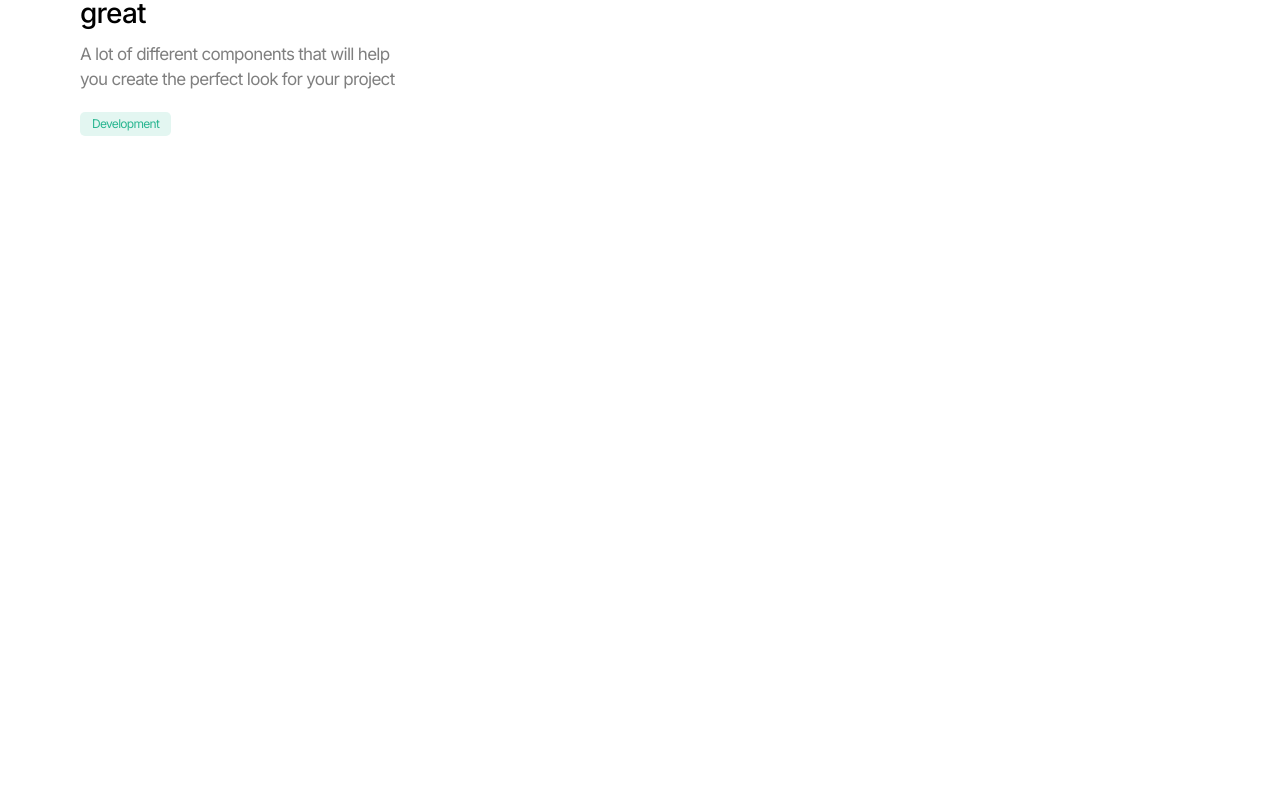
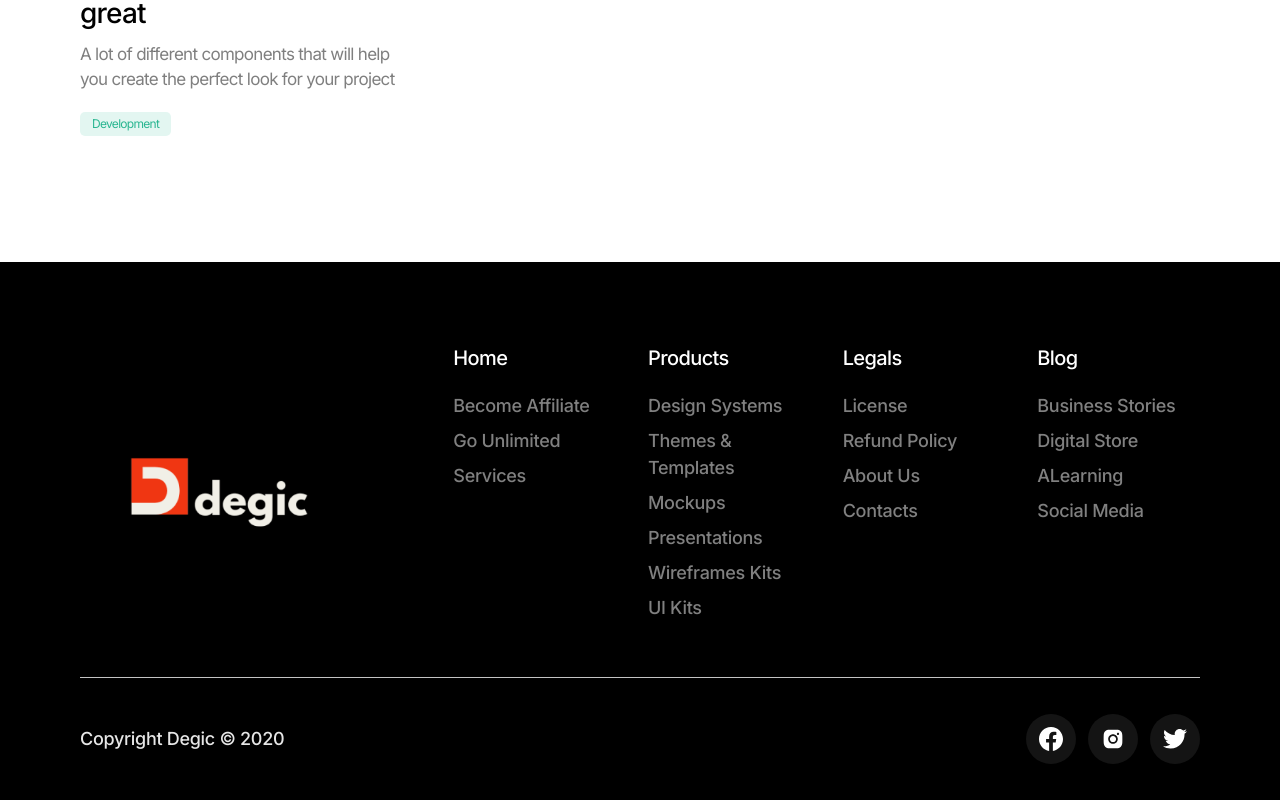
Before and after one commit to salmanfarshi-dev/Degic, a React (Vite) app: page / in a window 1280 px wide. Shown: the part 6069-6869 px from the top of the page. Before the commit the page ends 6331 px from the top, so only its background shows below. Built offline with nearby package versions, Linux system fonts and the light colour scheme.

Commit message:
feat: add footer section

```diff
--- a/src/App.jsx
+++ b/src/App.jsx
@@ -7,6 +7,7 @@ import Vedio from './Component.jsx/Vedio'
 import Time from './layout/Time'
 import Bompart from './layout/Bompart'
 import Blog from './layout/Blog'
+import Footer from './layout/Footer'
 
 
 function App() {
@@ -20,6 +21,7 @@ function App() {
    <Time/>
   <Bompart/>
   <Blog/>
+  <Footer/>
    </>
   )
 }
--- /dev/null
+++ b/src/Component.jsx/FooterHead.jsx
@@ -0,0 +1,11 @@
+import React from 'react'
+
+function FooterHead({text}) {
+  return (
+   <h5 className=' text-[16px] md:text-xl font-inter text-white font-medium tracking-[-0.6px]'>
+    {text}
+   </h5>
+  )
+}
+
+export default FooterHead
--- /dev/null
+++ b/src/Component.jsx/FooterPera.jsx
@@ -0,0 +1,9 @@
+import React from 'react'
+
+function FooterPera({items}) {
+  return (
+   <p className=' text-[14px] md:text-[18px] font-inter font-medium text-white/50 tracking-[-0.3px]'>{items}</p>
+  )
+}
+
+export default FooterPera
--- /dev/null
+++ b/src/layout/Footer.jsx
@@ -0,0 +1,100 @@
+import React from 'react'
+import Logo from '../assets/footerlogo.png'
+import FooterHead from '../Component.jsx/FooterHead'
+import FooterPera from '../Component.jsx/FooterPera'
+import { BsFacebook } from "react-icons/bs";
+import { AiFillInstagram } from "react-icons/ai";
+import { GrTwitter } from "react-icons/gr";
+
+
+
+
+function Footer() {
+  return (
+   <section className='bg-black'>
+    <div className="pt-10 pb-6 md:pt-[82px] md:pb-[56px] md:px-20 px-4">
+        <div className="grid grid-cols-12 gap-y-8">
+
+            <div className="col-span-12 md:col-span-4">
+                <div className="w-[300px] ">
+                    <img src={Logo} alt="" className='object-cover -top-[300px]'/>
+                </div>
+            </div>
+            <div className="col-span-12 md:col-span-8">
+                <div className="grid grid-cols-2 md:grid-cols-4 gap-8">
+                    <div className="">
+                        <FooterHead text="Home"/>
+                        <div className="flex flex-col mt-5 gap-y-2">
+                            <FooterPera items="Become Affiliate"/>
+                            <FooterPera items="Go Unlimited"/>
+                            <FooterPera items="Services"/>
+                        </div>
+                    </div>
+                    <div className="">
+                        <FooterHead text="Products"/>
+                        <div className="flex flex-col mt-5 gap-y-2">
+                            <FooterPera items="Design Systems"/>
+                            <FooterPera items="Themes & Templates"/>
+                            <FooterPera items="Mockups"/>
+                            <FooterPera items="Presentations"/>
+                            <FooterPera items="Wireframes Kits"/>
+                            <FooterPera items="UI Kits"/>
+                        </div>
+                    </div>
+
+                    <div className="">
+                        <FooterHead text="Legals"/>
+                        <div className="flex flex-col mt-5 gap-y-2">
+                            <FooterPera items="License"/>
+                            <FooterPera items="Refund Policy"/>
+                            <FooterPera items="About Us"/>
+                            <FooterPera items="Contacts"/>
+
+                        </div>
+                    </div>
+
+                     <div className="">
+                        <FooterHead text="Blog"/>
+                        <div className="flex flex-col mt-5 gap-y-2">
+                            <FooterPera items="Business Stories"/>
+                            <FooterPera items="Digital Store"/>
+                            <FooterPera items="ALearning"/>
+                            <FooterPera items="Social Media"/>
+
+                        </div>
+                    </div>
+                </div>
+            </div>
+
+        </div>
+    </div>
+
+    <div className="md:px-20 px-4">
+        <div className=" border-t border-[#C4C4C4] flex justify-between items-center py-9">
+        <p className='text-sm md:text-[18px] text-white/90 font-inter font-medium tracking-[-0.3px]'>Copyright Degic © 2020</p>
+
+        <div className="flex gap-x-3 items-center">
+            <div className="flex justify-center items-center bg-[#C4C4C4] w-[30px]  md:w-[50px] h-[30px] md:h-[50px] bg-opacity-10 rounded-full">
+              <BsFacebook className='text-white text-[20px] md:text-2xl' />
+
+            </div>
+            <div className="flex justify-center items-center bg-[#C4C4C4] w-[30px]  md:w-[50px] h-[30px] md:h-[50px] bg-opacity-10 rounded-full">
+             <AiFillInstagram className='text-white text-[20px] md:text-2xl' />
+
+
+            </div>
+            <div className="flex justify-center items-center bg-[#C4C4C4] w-[30px]  md:w-[50px] h-[30px] md:h-[50px] bg-opacity-10 rounded-full">
+             <GrTwitter className='text-white text-[20px] md:text-2xl' />
+
+
+            </div>
+        </div>
+        </div>
+
+    </div>
+
+   </section>
+  )
+}
+
+export default Footer
--- a/src/layout/Navbar.jsx
+++ b/src/layout/Navbar.jsx
@@ -29,7 +29,7 @@ function Navbar(props) {
   const drawer = (
     <Box onClick={handleDrawerToggle} sx={{ textAlign: "center" }}>
       <Typography variant="h6" sx={{ my: 2 }}>
-        MUI
+         <img src={Logo} alt="logo" className="w-[200px]"/>
       </Typography>
       <Divider />
       <List>
@@ -92,7 +92,7 @@ function Navbar(props) {
         <nav>
           <Drawer
             container={container}
-            anchor="right"
+            anchor="left"
             variant="temporary"
             open={mobileOpen}
             onClose={handleDrawerToggle}
--- a/src/layout/Slider.jsx
+++ b/src/layout/Slider.jsx
@@ -66,13 +66,13 @@ function Slider() {
 
 
   return (
-   <section className='container md:px-20 md:py-24 py-2 '>
+   <section className='container md:px-20 md:py-24 py-2 px-4 '>
 
     <div className="flex flex-col md:flex-row justify-between items-center py-5 md:py-0 mx-auto">
         <div className='flex flex-col md:w-1/2 w-full'>
             <img className='w-[100px] object-cover' src={Logo} alt="logo" />
-            <h2 className='font-inter text-black font-medium text-[55px] leading-[60px] tracking-[-2.5px] md:w-[463px] w-full mt-4 mb-7'>{heading}</h2>
-            <p className='text-black/50 text-[21px] font-inter leading-[30px] tracking-[-0.8px]'>{pera}</p>
+            <h2 className='font-inter text-black font-medium text-[30px] md:text-[55px] md:leading-[60px] md:tracking-[-2.5px] md:w-[463px] w-full mt-4 mb-7'>{heading}</h2>
+            <p className='text-black/50 text-[16px] md:text-[21px] font-inter md:leading-[30px] md:tracking-[-0.8px]'>{pera}</p>
 
             <div className=" mt-[51px] flex gap-x-3">
                 <button onClick={prevslider} className='w-[50px] h-[50px] flex justify-center items-center text-[26px] hover:bg-gray-300 duration-300 rounded-full bg-[#C4C4C4] bg-opacity-20 text-[#323232] '><MdKeyboardArrowLeft  className='text-center'/> </button>
@@ -82,7 +82,7 @@ function Slider() {
         </div>
 
 
-        <div className='md:w-1/2 w-full'>
+        <div className='md:w-1/2 w-full mt-10 md:mt-0'>
         <img className='w-[300px] object-cover' src={image} alt="" />
 
         </div>
@@ -90,7 +90,7 @@ function Slider() {
 
 
 
-    <div className='mt-[70px] mb-[130px]'>
+    <div className='mt-10 md:mt-[70px] mb-6 md:mb-[130px]'>
         <div className="overflow-hidden w-full ">
             <div className="flex animate-slider gap-32 items-center justify-center">
                 {[...images, ...images].map((img,index)=>(
```
Also changed, not shown: src/assets/footerlogo.png (added).
